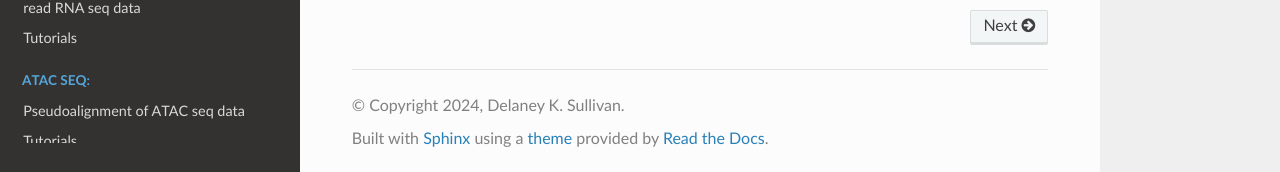
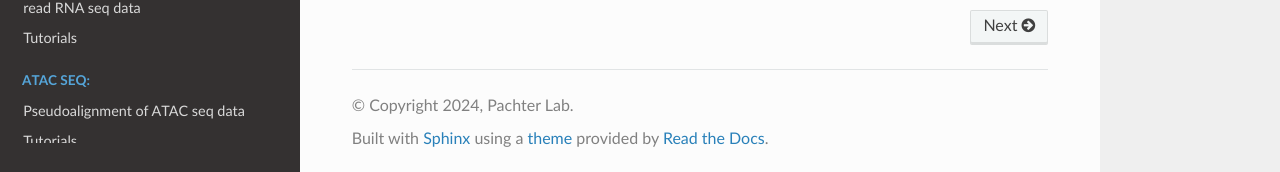
Before and after one commit to pachterlab/kb_docs, a Sphinx documentation site: the page built from docs/source/index.rst, in a window 1280 px wide and 900 px high, scrolled down 1374 px. Shown: the part 725-897 px from the top of the window. Built offline with Sphinx 7.4.7 and the Read the Docs theme 2.0.0, drawn with Linux system fonts in a browser that asks for light colours.

Commit message:
Update conf.py

```diff
--- a/docs/source/conf.py
+++ b/docs/source/conf.py
@@ -3,10 +3,10 @@
 # -- Project information
 
 project = 'kallisto | bustools'
-copyright = '2024, Delaney K. Sullivan'
+copyright = '2024, Pachter Lab'
 author = 'Delaney K. Sullivan, Laura Luebbert'
 
-release = '0.1'
+release = '0.28.2'
 version = '0.1.0'
 
 # -- General configuration
```
